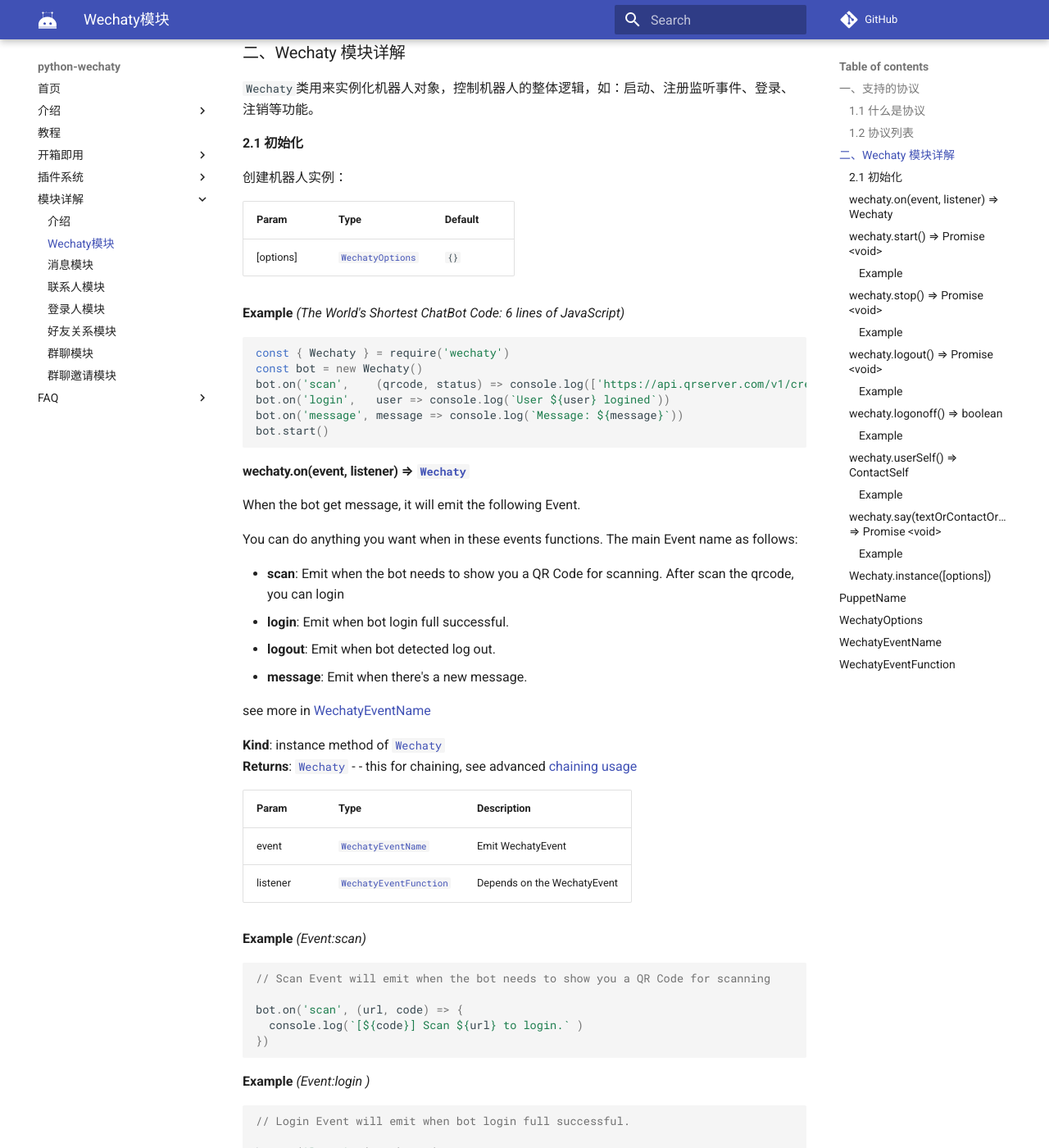
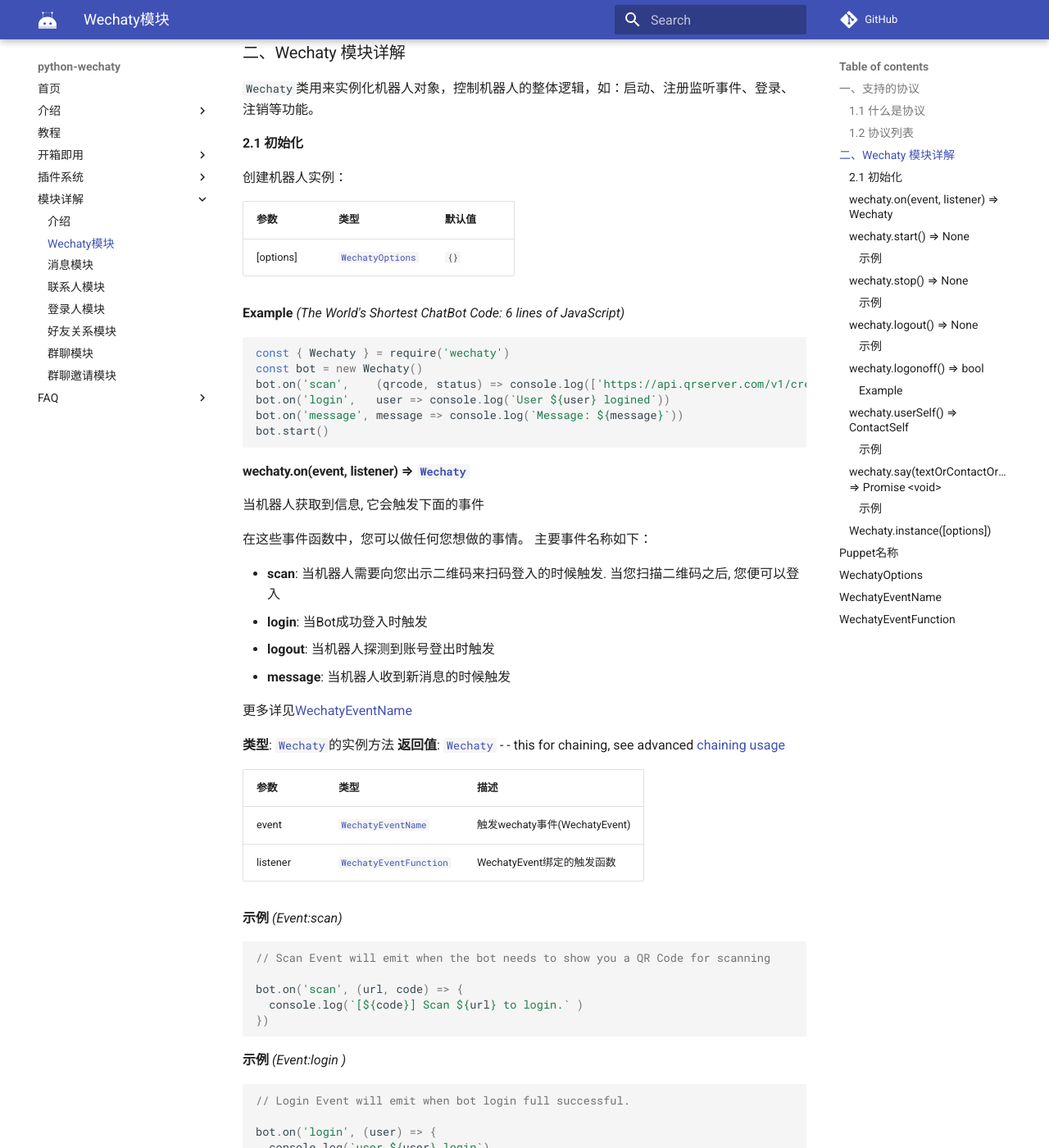
Before and after one commit to wechaty/python-wechaty, an MkDocs documentation site: the page built from docs/references/wechaty.md, in a window 1280 px wide and 1400 px high, scrolled down 1090 px. Shown: the whole window at 82% size. Built offline with MkDocs 1.6.1 and Material for MkDocs 9.7.7, drawn with Linux system fonts in a browser that asks for light colours; comment, search, counter and statistics services are not loaded; some of the changed text lies outside the part shown.

Commit message:
对极少数方法进行了整理

````diff
--- a/docs/references/wechaty.md
+++ b/docs/references/wechaty.md
@@ -38,7 +38,7 @@ python-wechaty理论上能够对接所有IM平台，目前已经对接微信、
 
 创建机器人实例：
 
-| Param | Type | Default |
+| 参数 | 类型 | 默认值 |
 | :--- | :--- | :--- |
 | \[options\] | [`WechatyOptions`](wechaty.md#WechatyOptions) | `{}` |
 
@@ -55,26 +55,26 @@ bot.start()
 
 ### wechaty.on\(event, listener\) ⇒ [`Wechaty`](wechaty.md#Wechaty)
 
-When the bot get message, it will emit the following Event.
+当机器人获取到信息, 它会触发下面的事件
 
-You can do anything you want when in these events functions. The main Event name as follows:
+在这些事件函数中，您可以做任何您想做的事情。 主要事件名称如下：
 
-* **scan**: Emit when the bot needs to show you a QR Code for scanning. After scan the qrcode, you can login
-* **login**: Emit when bot login full successful.
-* **logout**: Emit when bot detected log out.
-* **message**: Emit when there's a new message.
+* **scan**: 当机器人需要向您出示二维码来扫码登入的时候触发. 当您扫描二维码之后, 您便可以登入
+* **login**: 当Bot成功登入时触发
+* **logout**: 当机器人探测到账号登出时触发
+* **message**: 当机器人收到新消息的时候触发
 
-see more in [WechatyEventName](wechaty.md#WechatyEventName)
+更多详见[WechatyEventName](wechaty.md#WechatyEventName)
 
-**Kind**: instance method of [`Wechaty`](wechaty.md#Wechaty)
-**Returns**: [`Wechaty`](wechaty.md#Wechaty) - - this for chaining, see advanced [chaining usage](https://github.com/wechaty/wechaty-getting-started/wiki/FAQ-EN#36-why-wechatyonevent-listener-return-wechaty)
+**类型**: [`Wechaty`](wechaty.md#Wechaty)的实例方法
+**返回值**: [`Wechaty`](wechaty.md#Wechaty) - - this for chaining, see advanced [chaining usage](https://github.com/wechaty/wechaty-getting-started/wiki/FAQ-EN#36-why-wechatyonevent-listener-return-wechaty)
 
-| Param | Type | Description |
+| 参数 | 类型 | 描述 |
 | :--- | :--- | :--- |
-| event | [`WechatyEventName`](wechaty.md#WechatyEventName) | Emit WechatyEvent |
-| listener | [`WechatyEventFunction`](wechaty.md#WechatyEventFunction) | Depends on the WechatyEvent |
+| event | [`WechatyEventName`](wechaty.md#WechatyEventName) | 触发wechaty事件(WechatyEvent) |
+| listener | [`WechatyEventFunction`](wechaty.md#WechatyEventFunction) | WechatyEvent绑定的触发函数 |
 
-**Example** _\(Event:scan\)_
+**示例** _\(Event:scan\)_
 
 ```javascript
 // Scan Event will emit when the bot needs to show you a QR Code for scanning
@@ -84,7 +84,7 @@ bot.on('scan', (url, code) => {
 })
 ```
 
-**Example** _\(Event:login \)_
+**示例** _\(Event:login \)_
 
 ```javascript
 // Login Event will emit when bot login full successful.
@@ -94,7 +94,7 @@ bot.on('login', (user) => {
 })
 ```
 
-**Example** _\(Event:logout \)_
+**示例** _\(Event:logout \)_
 
 ```javascript
 // Logout Event will emit when bot detected log out.
@@ -104,7 +104,7 @@ bot.on('logout', (user) => {
 })
 ```
 
-**Example** _\(Event:message \)_
+**示例** _\(Event:message \)_
 
 ```javascript
 // Message Event will emit when there's a new message.
@@ -114,7 +114,7 @@ wechaty.on('message', (message) => {
 })
 ```
 
-**Example** _\(Event:friendship \)_
+**示例** _\(Event:friendship \)_
 
 ```javascript
 // Friendship Event will emit when got a new friend request, or friendship is confirmed.
@@ -134,7 +134,7 @@ bot.on('friendship', async (friendship) => {
 })
 ```
 
-**Example** _\(Event:room-join \)_
+**示例** _\(Event:room-join \)_
 
 ```javascript
 // room-join Event will emit when someone join the room.
@@ -145,7 +145,7 @@ bot.on('room-join', async (room, inviteeList, inviter) => {
 })
 ```
 
-**Example** _\(Event:room-leave \)_
+**示例** _\(Event:room-leave \)_
 
 ```javascript
 // room-leave Event will emit when someone leave the room.
@@ -156,7 +156,7 @@ bot.on('room-leave', async (room, leaverList, remover) => {
 })
 ```
 
-**Example** _\(Event:room-topic \)_
+**示例** _\(Event:room-topic \)_
 
 ```javascript
 // room-topic Event will emit when someone change the room's topic.
@@ -166,7 +166,7 @@ bot.on('room-topic', async (room, topic, oldTopic, changer) => {
 })
 ```
 
-**Example** _\(Event:room-invite, RoomInvitation has been encapsulated as a RoomInvitation Class. \)_
+**示例** _\(Event:room-invite, RoomInvitation 已经封装为一个 RoomInvitation类. \)_
 
 ```javascript
 // room-invite Event will emit when there's an room invitation.
@@ -181,7 +181,7 @@ bot.on('room-invite', async roomInvitation => {
 }
 ```
 
-**Example** _\(Event:error \)_
+**示例** _\(Event:error \)_
 
 ```javascript
 // error Event will emit when there's an error occurred.
@@ -191,50 +191,57 @@ bot.on('error', (error) => {
 })
 ```
 
-### wechaty.start\(\) ⇒ `Promise <void>`
+### wechaty.start\(\) ⇒ `None`
 
-When you start the bot, bot will begin to login, need you wechat scan qrcode to login
+当您启动机器人时，机器人便开始尝试登录，您需要微信扫描二维码登录
 
-> Tips: All the bot operation needs to be triggered after start\(\) is done
+> 提示: 所有的bot操作都需要在start\(\)完成之后才可以触发
 
-**Kind**: instance method of [`Wechaty`](wechaty.md#Wechaty)
+**类型**: [`Wechaty`](wechaty.md#Wechaty)的实例方法
 
-#### Example
+#### 示例
 
-```javascript
-await bot.start()
-// do other stuff with bot here
+```python
+from wechaty import Wechaty
+import asyncio
+
+async def main():
+    bot = Wechaty()
+    await bot.start()
+
+asyncio.run(main())
 ```
 
-### wechaty.stop\(\) ⇒ `Promise <void>`
+### wechaty.stop\(\) ⇒ `None`
 
-Stop the bot
+停止机器人
 
-**Kind**: instance method of [`Wechaty`](wechaty.md#Wechaty)
+**类型**: [`Wechaty`](wechaty.md#Wechaty)的实例方法
 
-#### Example
+#### 示例
 
-```javascript
+```python
 await bot.stop()
 ```
 
-### wechaty.logout\(\) ⇒ `Promise <void>`
+### wechaty.logout\(\) ⇒ `None`
 
-Logout the bot
+让Bot登出微信
 
-**Kind**: instance method of [`Wechaty`](wechaty.md#Wechaty)
+**类型**: [`Wechaty`](wechaty.md#Wechaty)的实例方法
 
-#### Example
+#### 示例
 
-```javascript
+```python
 await bot.logout()
 ```
 
-### wechaty.logonoff\(\) ⇒ `boolean`
+### wechaty.logonoff\(\) ⇒ `bool`
 
-Get the logon / logoff state
+获取机器人的登入或者登出的状态, 返回一个布尔值
 
-**Kind**: instance method of [`Wechaty`](wechaty.md#Wechaty)
+**类型**: [`Wechaty`](wechaty.md#Wechaty)的实例方法
+**返回值**: 登入状态则返回True, 登出则返回False
 
 #### Example
 
@@ -248,11 +255,11 @@ if (bot.logonoff()) {
 
 ### wechaty.userSelf\(\) ⇒ `ContactSelf`
 
-Get current user
+获取当前用户
 
-**Kind**: instance method of [`Wechaty`](wechaty.md#Wechaty)
+**类型**: [`Wechaty`](wechaty.md#Wechaty)的实例方法
 
-#### Example
+#### 示例
 
 ```javascript
 const contact = bot.userSelf()
@@ -261,17 +268,17 @@ console.log(`Bot is ${contact.name()}`)
 
 ### wechaty.say\(textOrContactOrFileOrUrl\) ⇒ `Promise <void>`
 
-Send message to userSelf, in other words, bot send message to itself.
+向 userSelf 发送消息，换句话说，bot 向自己发送消息。
 
-> Tips: This function is depending on the Puppet Implementation, see [puppet-compatible-table](https://github.com/wechaty/wechaty/wiki/Puppet#3-puppet-compatible-table)
+> 注意: 此功能取决于Puppet的实现, 详见 [Puppet兼容表](https://github.com/wechaty/wechaty/wiki/Puppet#3-puppet-compatible-table)
 
-**Kind**: instance method of [`Wechaty`](wechaty.md#Wechaty)
+**类型**: [`Wechaty`](wechaty.md#Wechaty)的实例方法
 
-| Param | Type | Description |
+| 参数 | 类型 | 描述 |
 | :--- | :--- | :--- |
-| textOrContactOrFileOrUrl | `string` \| `Contact` \| `FileBox` \| `UrlLink` | send text, Contact, file or Link to bot. &lt;/br&gt; You can use [FileBox](https://www.npmjs.com/package/file-box) to send file |
+| 文本, 联系人对象, 文件对象, 链接或者小程序对象 | `str` \| [`Contact`](contact.md#Contact) \| `FileBox` \| `UrlLink` \| `MiniProgram` | 发送文本、联系人名片、文件或链接到目标联系人。  您可以使用 [FileBox](https://github.com/wechaty/python-wechaty-puppet/tree/master/src/wechaty_puppet/file_box) 类来发送文件。 |
 
-#### Example
+#### 示例
 
 ```javascript
 const bot = new Wechaty()
@@ -309,25 +316,29 @@ await bot.say(linkPayload)
 
 Get the global instance of Wechaty
 
-**Kind**: static method of [`Wechaty`](wechaty.md#Wechaty)
+**类型**: [`Wechaty`](wechaty.md#Wechaty)的实例方法
 
-| Param | Type | Default |
+| 参数 | 类型 | 默认值 |
 | :--- | :--- | :--- |
 | \[options\] | [`WechatyOptions`](wechaty.md#WechatyOptions) | `{}` |
 
-**Example** _\(The World's Shortest ChatBot Code: 6 lines of JavaScript\)_
+**示例** _\(世界上最短的Python ChatBot：9行代码\)_
 
-```javascript
-const { Wechaty } = require('wechaty')
+```python
+from wechaty import Wechaty
 
-Wechaty.instance() // Global instance
-.on('scan', (url, code) => console.log(`Scan QR Code to login: ${code}\n${url}`))
-.on('login',       user => console.log(`User ${user} logined`))
-.on('message',  message => console.log(`Message: ${message}`))
-.start()
+import asyncio
+async def main():
+    bot = Wechaty()
+    bot.on('scan', lambda status, qrcode, data: print('Scan QR Code to login: {}\nhttps://wechaty.js.org/qrcode/{}'.format(status, qrcode)))
+    bot.on('login', lambda user: print('User {} logged in'.format(user)))
+    bot.on('message', lambda message: print('Message: {}'.format(message)))
+    await bot.start()
+
+asyncio.run(main())
 ```
 
-## PuppetName
+## Puppet名称
 
 The term [Puppet](https://github.com/wechaty/wechaty/wiki/Puppet) in Wechaty is an Abstract Class for implementing protocol plugins. The plugins are the component that helps Wechaty to control the Wechat\(that's the reason we call it puppet\). The plugins are named PuppetXXX, for example:
 
````
Also changed, not shown: docs/references/friendship.md (+33 -29 lines).
